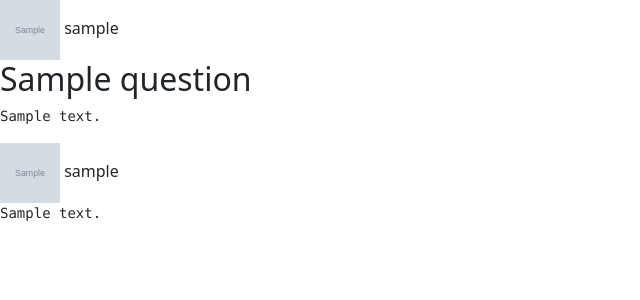
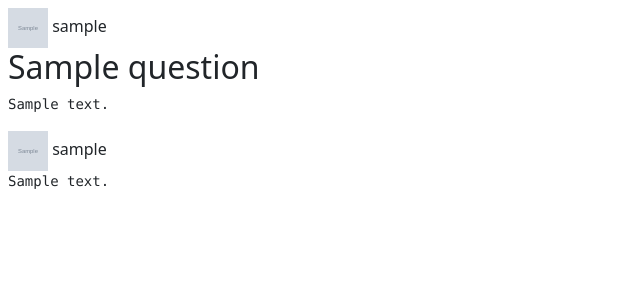
Before and after one commit to augusto71/qa, a Django app: page /question/1 in a window 1280 px wide. Shown: the part 56-356 px from the top of the page, without its empty margins (0-640 px from the left). Run offline with Django 4.2, Linux system fonts and the light colour scheme; tables that the repository leaves empty hold one stand-in row (values such as "Sample post"); grey boxes marked "Sample" are stand-in pictures.

Commit message:
Melhorias no design da página inicial e da página das questões.

```diff
--- a/answers/templates/question.html
+++ b/answers/templates/question.html
@@ -15,6 +15,7 @@
 
 		{% include "includes/navbar.html" %}
 
+		<div id="content">
 			<div>
 				<div>
 					<img id="question_creator_profile" src="{% get_user_profile_photo question.user.id %}">
@@ -47,6 +48,7 @@
 					<input type="submit" value="Publicar">
 				</form>
 			{% endif %}
+		</div>
 
 		<script src="https://cdn.jsdelivr.net/npm/bootstrap@5.2.3/dist/js/bootstrap.min.js"></script>
 	</body>
--- /dev/null
+++ b/static/css/index.css
@@ -0,0 +1,3 @@
+.question a {
+	text-decoration: none;
+}
--- a/static/css/question.css
+++ b/static/css/question.css
@@ -1,9 +1,13 @@
 #question_creator_profile {
-	width: 60px;
-	height: 60px;
+	width: 2.5rem;
+	height: 2.5rem;
+}
+
+#content {
+	padding: 0.5rem;
 }
 
 .answer_creator_profile {
-	width: 60px;
-	height: 60px;
+	width: 2.5rem;
+	height: 2.5rem;
 }
```
Also changed, not shown: answers/templates/index.html (+11 -3 lines). Lines whose indentation alone changed are shown as unchanged.
